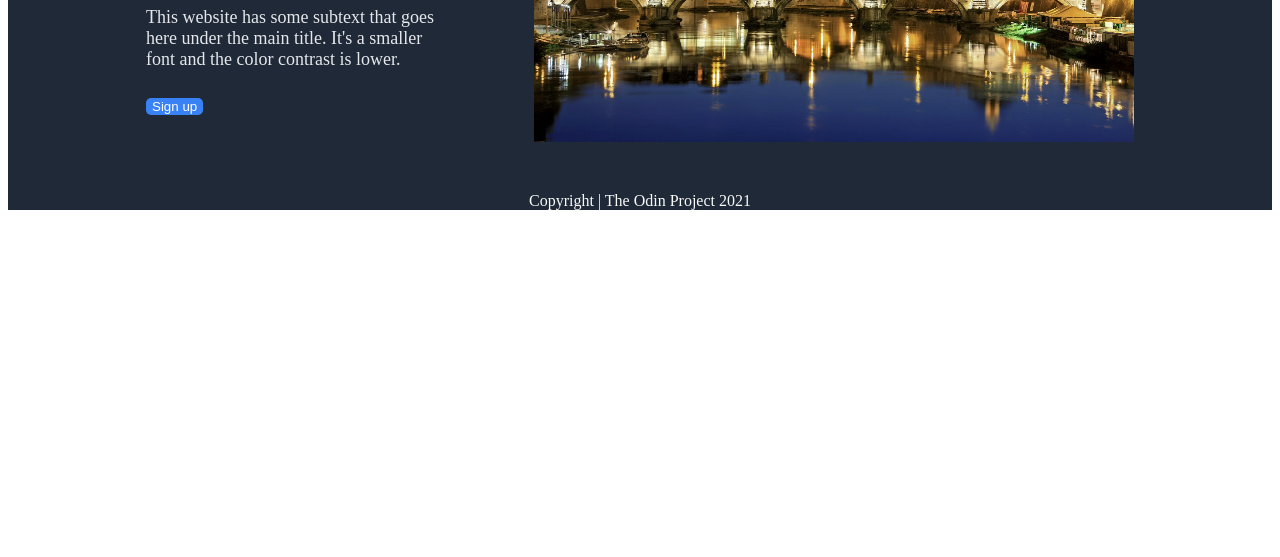
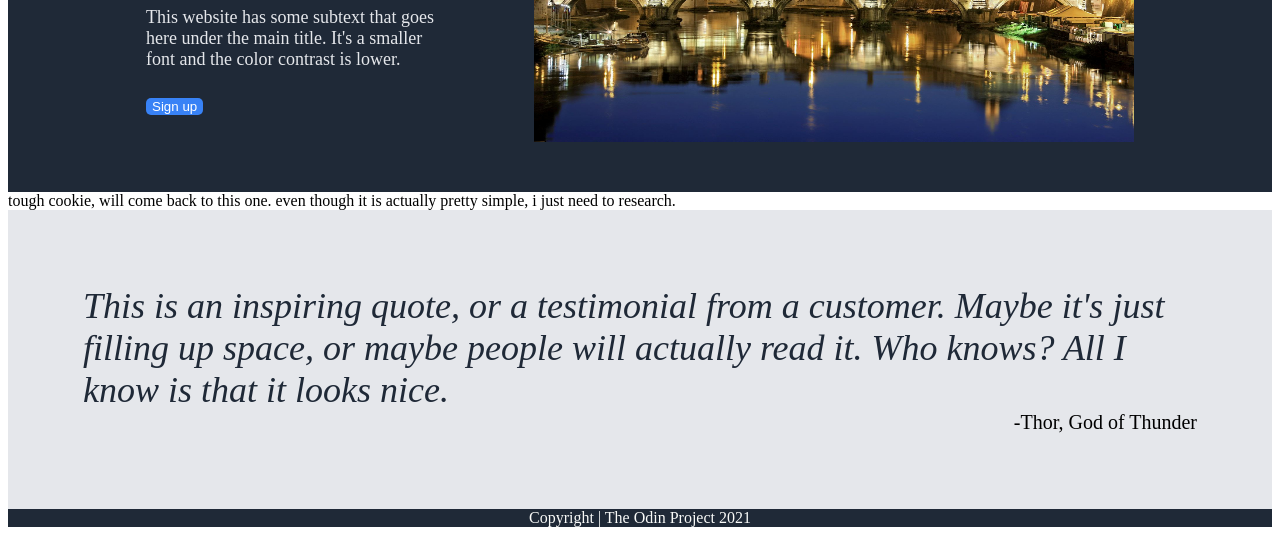
Before and after one commit to MEEHHUULL/Landing-Page, a plain HTML site: page index.html in a window 1280 px wide. Shown: the part 243-800 px from the top of the page. Drawn offline with Linux system fonts and the light colour scheme.

Commit message:
section 3 completed. images and button to do.

```diff
--- a/index.html
+++ b/index.html
@@ -31,6 +31,16 @@
         <div class="sec1right"><img class="pic1" src="bootyfull.jpg" alt="this is a placeholder for an image"></div>
     </div>
 
+    <div class="section2">
+        tough cookie, will come back to this one. even though it is actually pretty simple, i just need to research.
+    </div>
+
+    <div class="section3">
+        <div class="quote"> This is an inspiring quote, or a testimonial from a customer. Maybe it's just filling up space, or maybe people will actually read it. Who knows? All I know is that it looks nice.</div>
+        <div class="quoter">-Thor, God of Thunder</div>
+    </div>
+
+    <div class="section4"></div>
 
     <footer class="copyright">
         Copyright | The Odin Project 2021
--- a/styles.css
+++ b/styles.css
@@ -70,6 +70,23 @@ button{
     width: 600px;
 }
 
+
+.section3{
+    background-color: #e5e7eb;
+    padding: 75px;
+}
+
+.quote{
+    font-size: 36px;
+    color: #1f2937;
+    font-style: italic;
+}
+
+.quoter{
+    font-size: 20px;
+    text-align: right;
+}
+
 .copyright{
     justify-content:center;
     color: #f9faf8;
```
